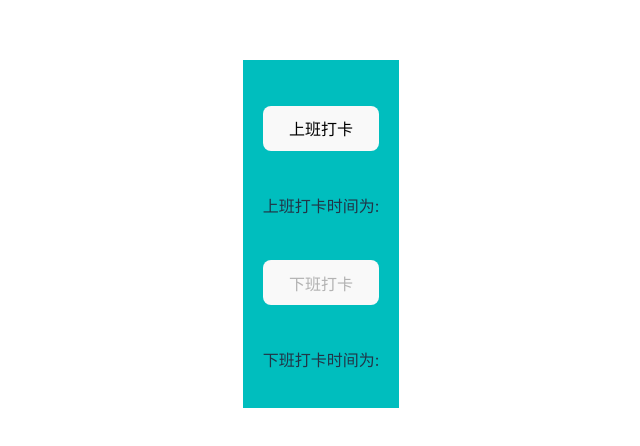
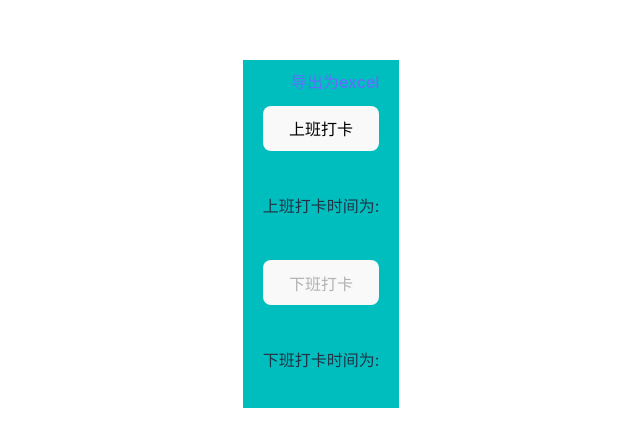
Before and after one commit to yuqi17/clock-in-out-app, a React (Vite) app: page / in a window 1280 px wide. Shown: the part 166-612 px from the top of the page, without its empty margins (319-959 px from the left). Built offline with nearby package versions, Linux system fonts and the light colour scheme; no server answers.

Commit message:
excel 浏览器导出考勤

```diff
--- a/package.json
+++ b/package.json
@@ -14,7 +14,8 @@
     "idb": "^7.0.2",
     "react": "^18.2.0",
     "react-dom": "^18.2.0",
-    "sass": "^1.53.0"
+    "sass": "^1.53.0",
+    "write-excel-file": "^1.4.8"
   },
   "devDependencies": {
     "@types/react": "^18.0.15",
--- a/src/App.jsx
+++ b/src/App.jsx
@@ -2,6 +2,7 @@
 import dayjs from 'dayjs';
 import isBetween from 'dayjs/plugin/isBetween';
 import { openDB } from 'idb';
+import writeXlsxFile from 'write-excel-file'
 import { useEffect, useState } from 'react';
 import styles from './App.module.scss'
 
@@ -134,10 +135,40 @@ function App() {
 
     const clockOutTime = currentTime.format('YYYY-MM-DD HH:mm:ss');
     setClockOutTime(clockOutTime);
+  };
+
+  const handleExportExcel = async () => {
+
+    const rows = await (await (db)).getAll('attendance');
+    const schema = [
+      {
+        column: '日期',
+        type: String,
+        value: data => data.date,
+        width: 15
+      },
+      {
+        column: '上班打卡时间',
+        type: String,
+        value: data => data.clockInTime,
+        width: 20
+      },
+      {
+        column: '下班打卡时间',
+        type: String,
+        value: data => data.clockOutTime,
+        width: 20
+      },
+    ]
+    await writeXlsxFile(rows, {
+      schema,
+      fileName: '考勤.xlsx'
+    })
   }
 
   return (
     <div className={styles.app}>
+      <a onClick={handleExportExcel} className={styles.export}>导出为excel</a>
       <p>
         <button disabled={disableBtnClockIn} onClick={handleClockIn}>上班打卡</button>
       </p>
--- a/src/App.module.scss
+++ b/src/App.module.scss
@@ -1,8 +1,17 @@
 .app{
+  position: relative;
   padding: 20px;
   background-color: #00bebe;
   display: flex;
   flex-direction: column;
+
+  .export{
+    position: absolute;
+    right: 20px;
+    top: 10px;
+    cursor: pointer;
+  }
+
   button{
     margin: 10px 0;
     width: 100%;
```
Also changed, not shown: 1 other file (tests, documents, lock files or other folders).
